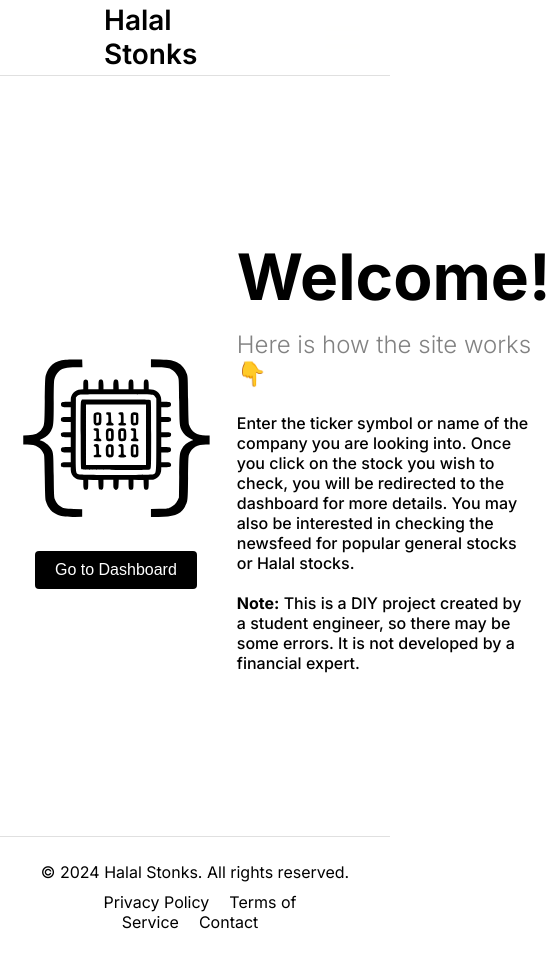
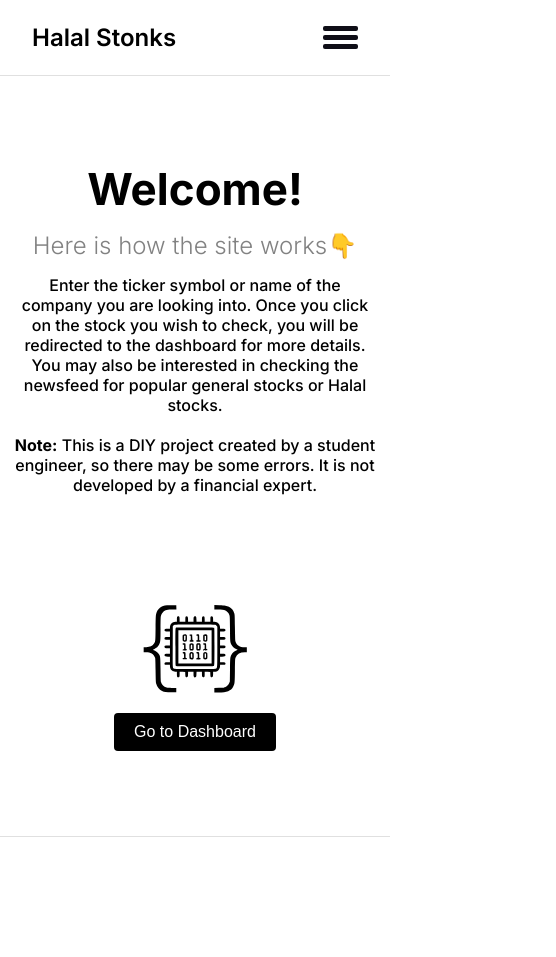
Before and after one commit to intisharalam/Web-Design, a Next.js app in the folder halal-stock-screener/: page /home in a window 390 px wide. Shown: the whole page, 556 px wide, since content can reach past the window. After the commit the page ends 844 px from the top, so only its background shows below. Built offline with nearby package versions, Linux system fonts and the light colour scheme.

Commit message:
Home page and newsfeed page responsive and working

```diff
--- a/halal-stock-screener/components/navbar.js
+++ b/halal-stock-screener/components/navbar.js
@@ -40,6 +40,25 @@ function NavListItem({ arrItems = [] }) {
 export default function Navbar() {
     const [navActive, setNavActive] = useState(false);
 
+    // Function to handle scrolling behavior
+    const handleScroll = () => {
+        const body = document.body;
+        const html = document.documentElement;
+        if (navActive) {
+            window.scrollTo(0, 0);
+            body.style.overflow = "hidden";
+            html.style.overflow = "hidden";
+        } else {
+            body.style.overflow = "auto";
+            html.style.overflow = "auto";
+        }
+    };
+
+    // Add an event listener to handle scrolling when `navActive` changes
+    useEffect(() => {
+        handleScroll();
+    }, [navActive]);
+
     return (
         <nav className={styles.nav}>
             <div className={styles.navTop}>
--- a/halal-stock-screener/styles/globals.scss
+++ b/halal-stock-screener/styles/globals.scss
@@ -2,9 +2,11 @@
   box-sizing: border-box;
   padding: 0;
   margin: 0;
+
 }
 
 html,
 body {
   height: 100%;
+  width: 100%;
 }
--- a/halal-stock-screener/styles/home.module.scss
+++ b/halal-stock-screener/styles/home.module.scss
@@ -68,3 +68,31 @@
         }
     }
 }
+
+@media screen and (max-width:845px) {
+    /* For screens 768px and above, revert to two-column layout */
+    .container_home{
+        display: flex;
+        flex-direction: column-reverse;
+        margin: 0 2vw;
+
+        .container_intro {
+            .intro_text, .intro_greet, .intro_subheading {
+                text-align: center;
+                margin: 0;
+            }
+
+            .intro_greet {
+                font-size: clamp(44px, 5vw, 64px);
+            }
+        }
+
+        .container_search {
+            .logoImg {
+                width: clamp(124px, 5vw, 224px);
+                height: clamp(124px, 5vw, 224px);
+            }
+        }
+    }
+
+}
--- a/halal-stock-screener/styles/navbar.module.scss
+++ b/halal-stock-screener/styles/navbar.module.scss
@@ -73,6 +73,11 @@
 /*Small Screen Navbar*/
 @media screen and (max-width: 715px) {
 
+    .siteName h1 {
+        font-size: 1.5rem;
+        padding: 0 2rem;
+    }
+
     .nav {
         display: flex;
         flex-direction: column;
@@ -92,12 +97,12 @@
         flex-direction: column;
 
         position: fixed;
-        top: calc(10vh - 0.5px);
+        top: calc(9vh - 0.5px);
         width: 60%;
         right: -150%;
         min-height: calc(100vh - 60px);
 
-        background-color: $nav-background-dark;
+        background-color: $nav-background-light;
         border-left: 5px solid #f25f4c;
         z-index: 1;
 
@@ -134,7 +139,7 @@
     .nav_menu_bar div{
         width: 35px;
         height: 5px;
-        background-color: $background-light;
+        background-color: $background-dark;
         border-radius: 2px;
     }
 
```
Also changed, not shown: halal-stock-screener/app/newsfeed/page.js (+26 -5 lines), 2 other files (tests, documents, lock files or other folders).
